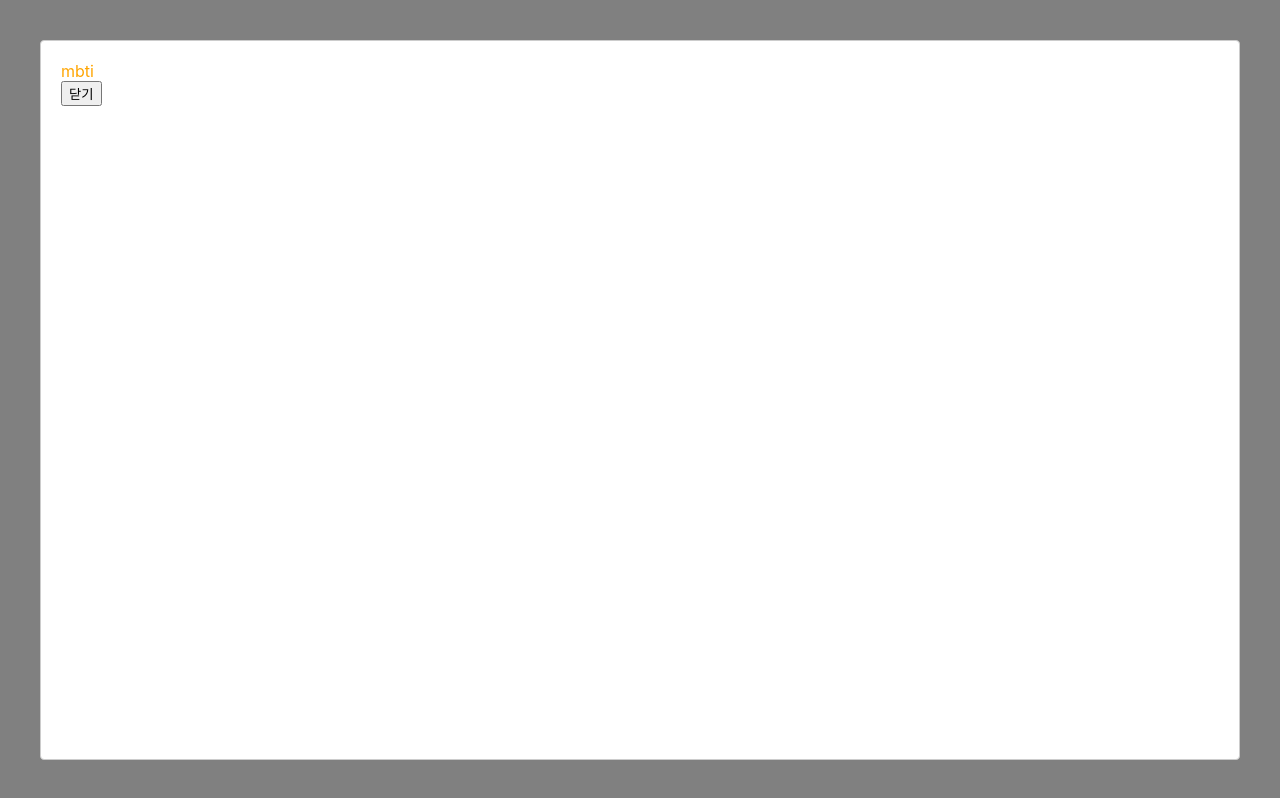
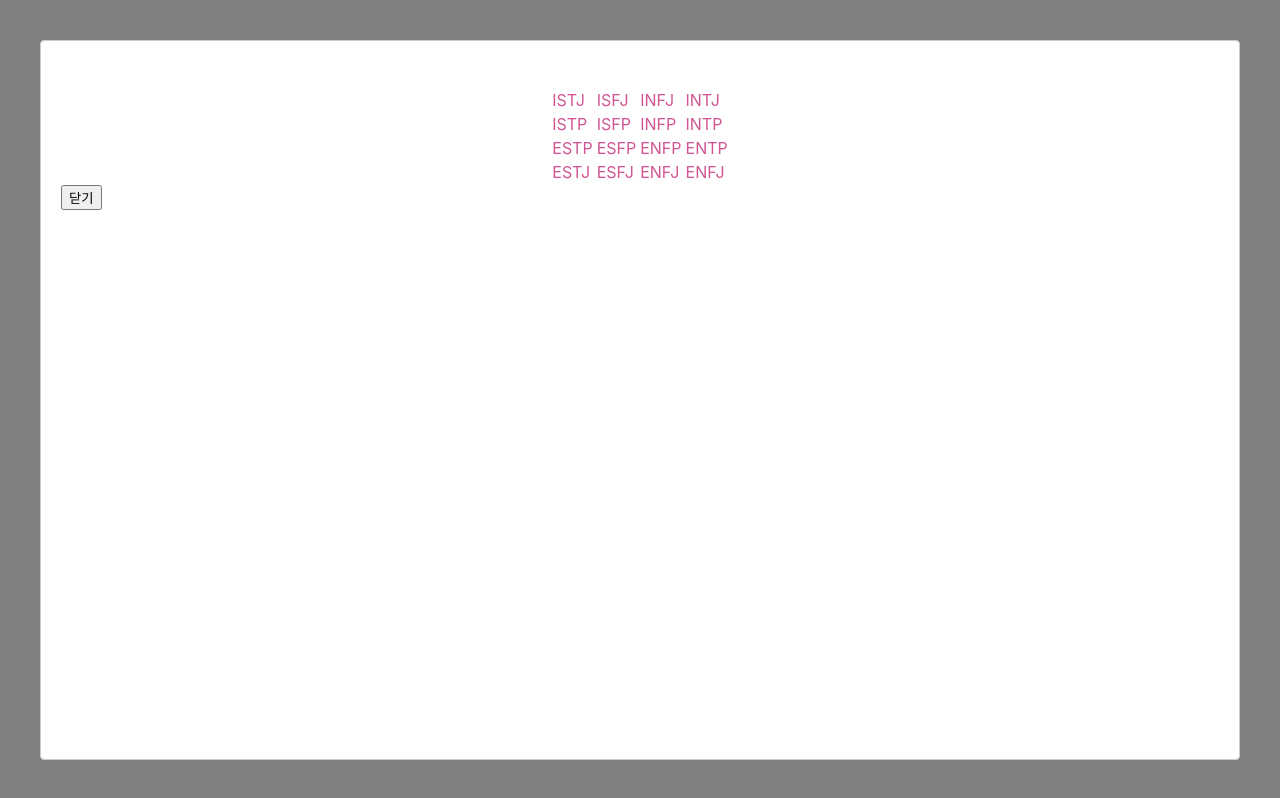
Before and after one commit to ilmerry/SookmyungHackathon, a React (Create React App) app: page /others in a window 1280 px wide. Both pictures are taken after a click on the element "mbti". Built offline with nearby package versions, Linux system fonts and the light colour scheme.

Commit message:
add: mbti

```diff
--- a/package.json
+++ b/package.json
@@ -10,6 +10,7 @@
     "body-parser": "^1.19.0",
     "cors": "^2.8.5",
     "express": "^4.17.1",
+    "hangul-js": "^0.2.6",
     "http-proxy-middleware": "^2.0.1",
     "react": "^17.0.2",
     "react-bootstrap": "^2.0.2",
--- a/src/Components/SelectOthers.js
+++ b/src/Components/SelectOthers.js
@@ -62,11 +62,41 @@ function SelectOthers() {
                             backgroundColor: 'grey'
                         },
                         content: {
-                            color: 'orange'
+                            color: '#D15593'
                         }
                     }
                 }>
-                <div>mbti</div>
+
+                <table>
+                    <thead></thead>
+                    <tbody>
+                        <tr>
+                            <td  onClick={() => setMbtiModal(false)}>ISTJ</td>
+                            <td>ISFJ</td>
+                            <td>INFJ</td>
+                            <td>INTJ</td>
+                        </tr>
+                        <tr>
+                            <td>ISTP</td>
+                            <td>ISFP</td>
+                            <td>INFP</td>
+                            <td>INTP</td>
+                        </tr>
+                        <tr>
+                            <td>ESTP</td>
+                            <td>ESFP</td>
+                            <td>ENFP</td>
+                            <td>ENTP</td>
+                        </tr>
+                        <tr>
+                            <td>ESTJ</td>
+                            <td>ESFJ</td>
+                            <td>ENFJ</td>
+                            <td>ENFJ</td>
+                        </tr>
+                    </tbody>
+                    <tfoot></tfoot>
+                </table>
                 <button onClick={() => setMbtiModal(false)}> 닫기</button>
             </Modal>
 
--- a/src/Components/StartPage.js
+++ b/src/Components/StartPage.js
@@ -1,12 +1,13 @@
 import React from 'react';
 import '../css/StartPage.css';
 import {Link} from 'react-router-dom';
+import {Button} from 'react-bootstrap';
 
 
 function StartPage(){
     const onClickHandler = () => {
         // 구현하자
-
+        <Link to="/select"></Link>
     }
 
 
@@ -24,9 +25,9 @@ function StartPage(){
                     당신의 새로운 닉네임을 추천드립니다
                 </div>
             </div>
-
-            <button className="StartBtn" onClick={onClickHandler}>Start</button>
-
+            <Link to="/language">
+            <Button className="StartBtn" onClick={onClickHandler}>Start</Button>
+            </Link>
         </div>
     )
 
--- a/src/css/SelectOthers.css
+++ b/src/css/SelectOthers.css
@@ -1,4 +1,24 @@
+@font-face {
+    font-family: 'IM_Hyemin-Bold';
+    src: url('https://cdn.jsdelivr.net/gh/projectnoonnu/noonfonts_2106@1.1/IM_Hyemin-Bold.woff2') format('woff');
+    font-weight: normal;
+    font-style: normal;
+}
 
+.mbti_t{
+    font-size: 2.4vw;
+    padding: 30px;
+    font-family: 'IM_Hyemin-Bold';
+    font-weight: bold;
+    text-align: center;
+    margin: 2px;
+}
+
+.mbti_t:hover{
+    background-color: #FFD15E;
+    border-radius: 40px;
+    cursor: pointer;
+}
 
 .tellMe{
     font-size: 3vw;
@@ -10,7 +30,7 @@ table{
     margin: auto;
 }
 
-td{
+.select{
     float: left;
     margin: 50px;
     text-align: center;
```
Also changed, not shown: 2 other files (tests, documents, lock files or other folders).
